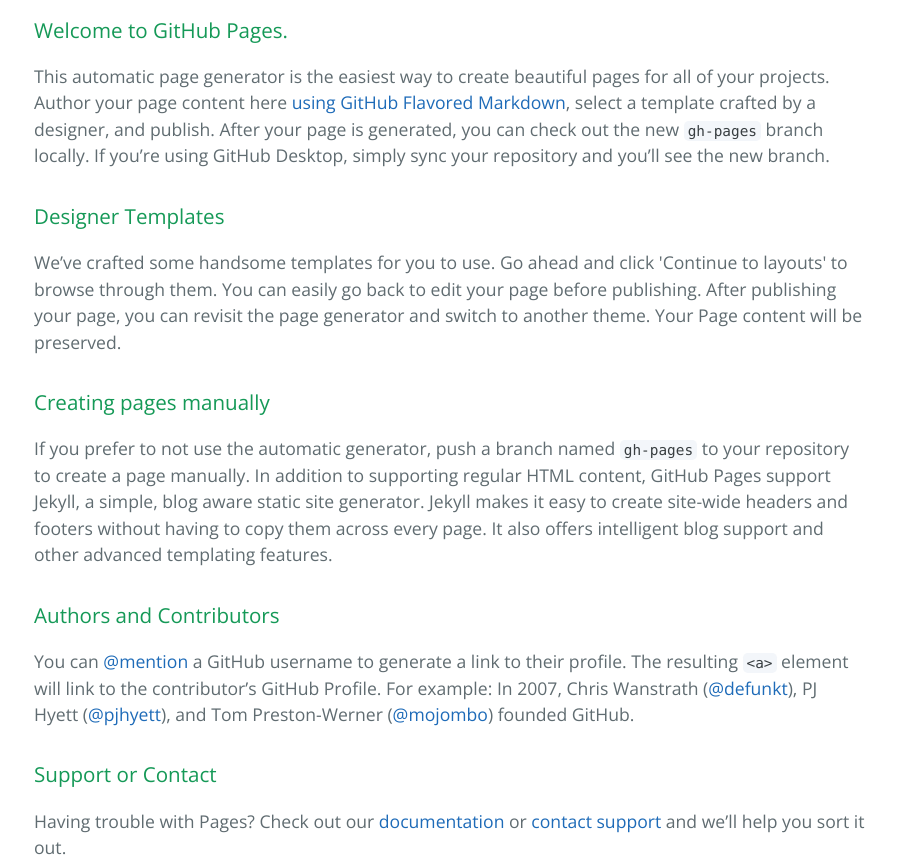
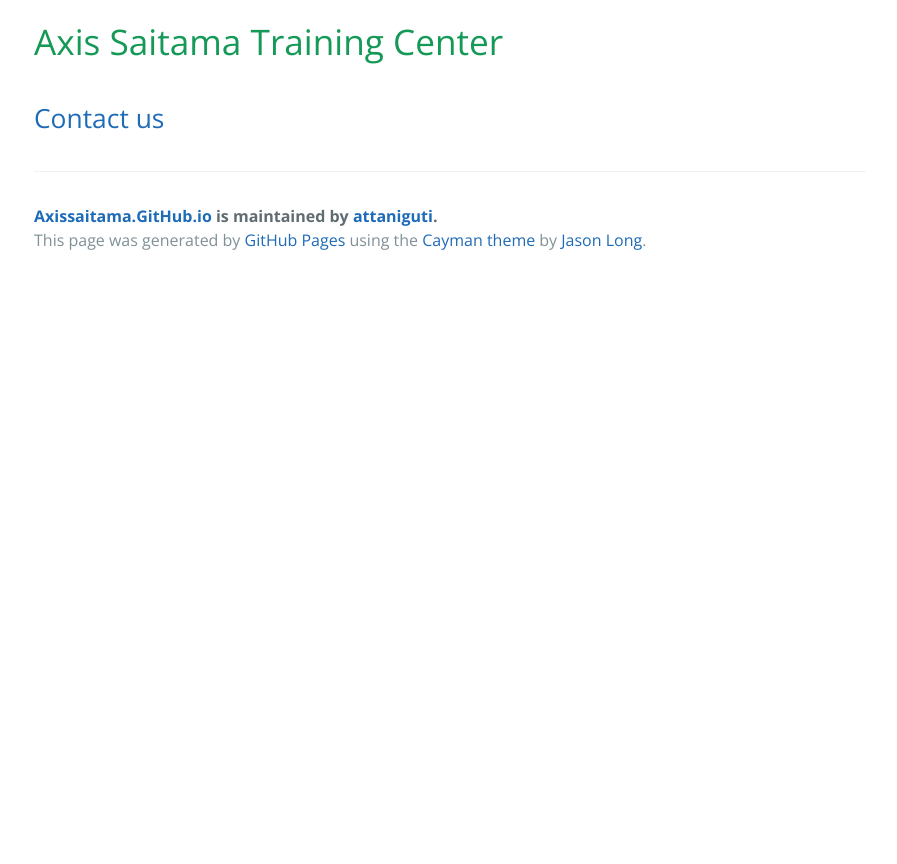
Before and after one commit to attaniguti/axissaitama.github.io, a plain HTML site: page index.html in a window 1280 px wide. Shown: the part 400-1264 px from the top of the page, without its empty margins (190-1087 px from the left). After the commit the page ends 800 px from the top, so only its background shows below. Drawn offline with nearby package versions, Linux system fonts and the light colour scheme.

```diff
--- a/index.html
+++ b/index.html
@@ -19,30 +19,12 @@
     </section>
 
     <section class="main-content">
-      <h3>
-<a id="welcome-to-github-pages" class="anchor" href="#welcome-to-github-pages" aria-hidden="true"><span class="octicon octicon-link"></span></a>Welcome to GitHub Pages.</h3>
+      <h1>
+<a id="axis-saitama-training-center" class="anchor" href="#axis-saitama-training-center" aria-hidden="true"><span class="octicon octicon-link"></span></a>Axis Saitama Training Center</h1>
 
-<p>This automatic page generator is the easiest way to create beautiful pages for all of your projects. Author your page content here <a href="https://guides.github.com/features/mastering-markdown/">using GitHub Flavored Markdown</a>, select a template crafted by a designer, and publish. After your page is generated, you can check out the new <code>gh-pages</code> branch locally. If you’re using GitHub Desktop, simply sync your repository and you’ll see the new branch.</p>
-
-<h3>
-<a id="designer-templates" class="anchor" href="#designer-templates" aria-hidden="true"><span class="octicon octicon-link"></span></a>Designer Templates</h3>
-
-<p>We’ve crafted some handsome templates for you to use. Go ahead and click 'Continue to layouts' to browse through them. You can easily go back to edit your page before publishing. After publishing your page, you can revisit the page generator and switch to another theme. Your Page content will be preserved.</p>
-
-<h3>
-<a id="creating-pages-manually" class="anchor" href="#creating-pages-manually" aria-hidden="true"><span class="octicon octicon-link"></span></a>Creating pages manually</h3>
-
-<p>If you prefer to not use the automatic generator, push a branch named <code>gh-pages</code> to your repository to create a page manually. In addition to supporting regular HTML content, GitHub Pages support Jekyll, a simple, blog aware static site generator. Jekyll makes it easy to create site-wide headers and footers without having to copy them across every page. It also offers intelligent blog support and other advanced templating features.</p>
-
-<h3>
-<a id="authors-and-contributors" class="anchor" href="#authors-and-contributors" aria-hidden="true"><span class="octicon octicon-link"></span></a>Authors and Contributors</h3>
-
-<p>You can <a href="https://github.com/blog/821" class="user-mention">@mention</a> a GitHub username to generate a link to their profile. The resulting <code>&lt;a&gt;</code> element will link to the contributor’s GitHub Profile. For example: In 2007, Chris Wanstrath (<a href="https://github.com/defunkt" class="user-mention">@defunkt</a>), PJ Hyett (<a href="https://github.com/pjhyett" class="user-mention">@pjhyett</a>), and Tom Preston-Werner (<a href="https://github.com/mojombo" class="user-mention">@mojombo</a>) founded GitHub.</p>
-
-<h3>
-<a id="support-or-contact" class="anchor" href="#support-or-contact" aria-hidden="true"><span class="octicon octicon-link"></span></a>Support or Contact</h3>
-
-<p>Having trouble with Pages? Check out our <a href="https://help.github.com/pages">documentation</a> or <a href="https://github.com/contact">contact support</a> and we’ll help you sort it out.</p>
+<h2>
+<a id="contact-us" class="anchor" href="#contact-us" aria-hidden="true"><span class="octicon octicon-link"></span></a><a href="mailto:contact@axis-saitama.com">Contact us</a>
+</h2>
 
       <footer class="site-footer">
         <span class="site-footer-owner"><a href="https://github.com/attaniguti/axissaitama.github.io">Axissaitama.GitHub.io</a> is maintained by <a href="https://github.com/attaniguti">attaniguti</a>.</span>
```
Also changed, not shown: params.json (+1 -1 lines).
